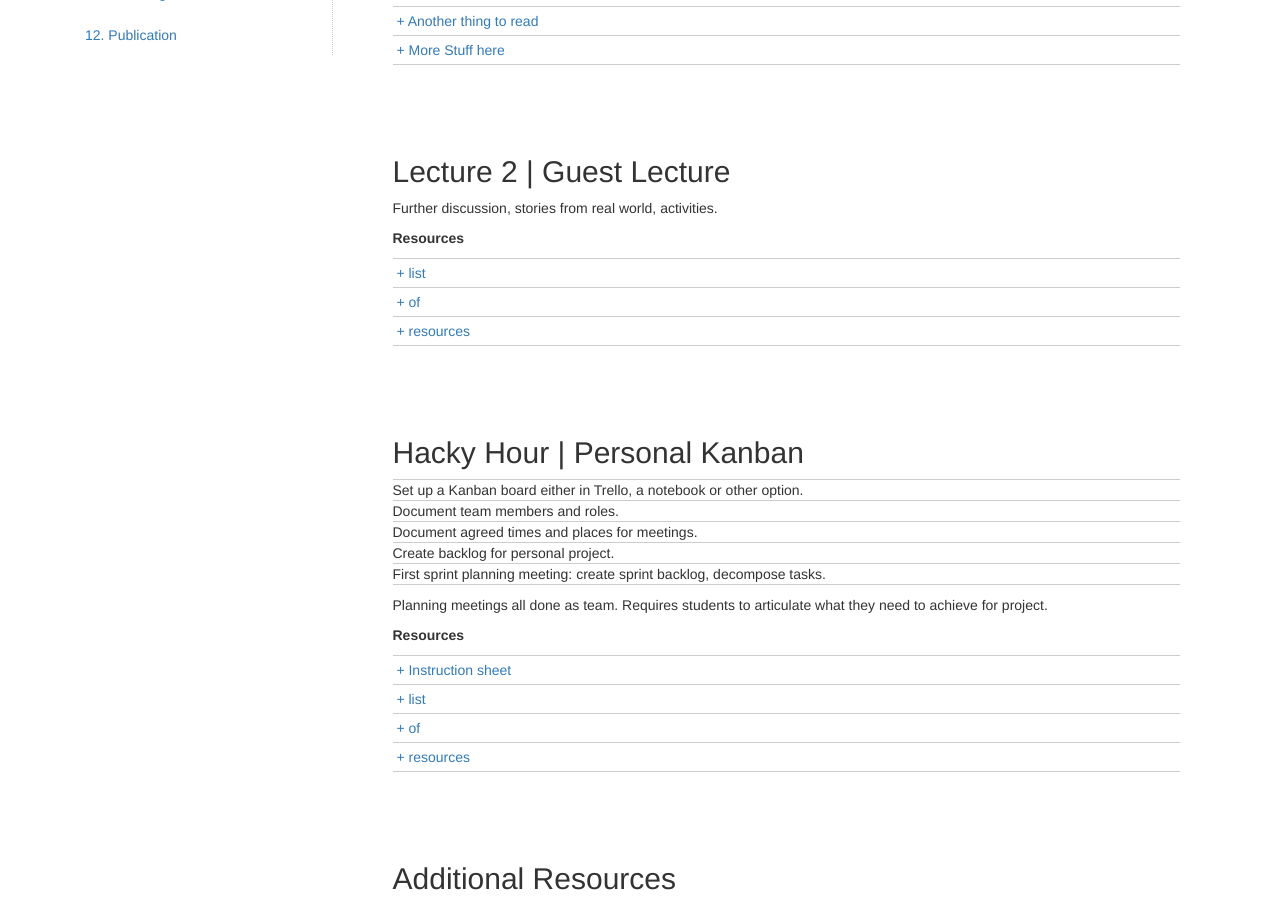
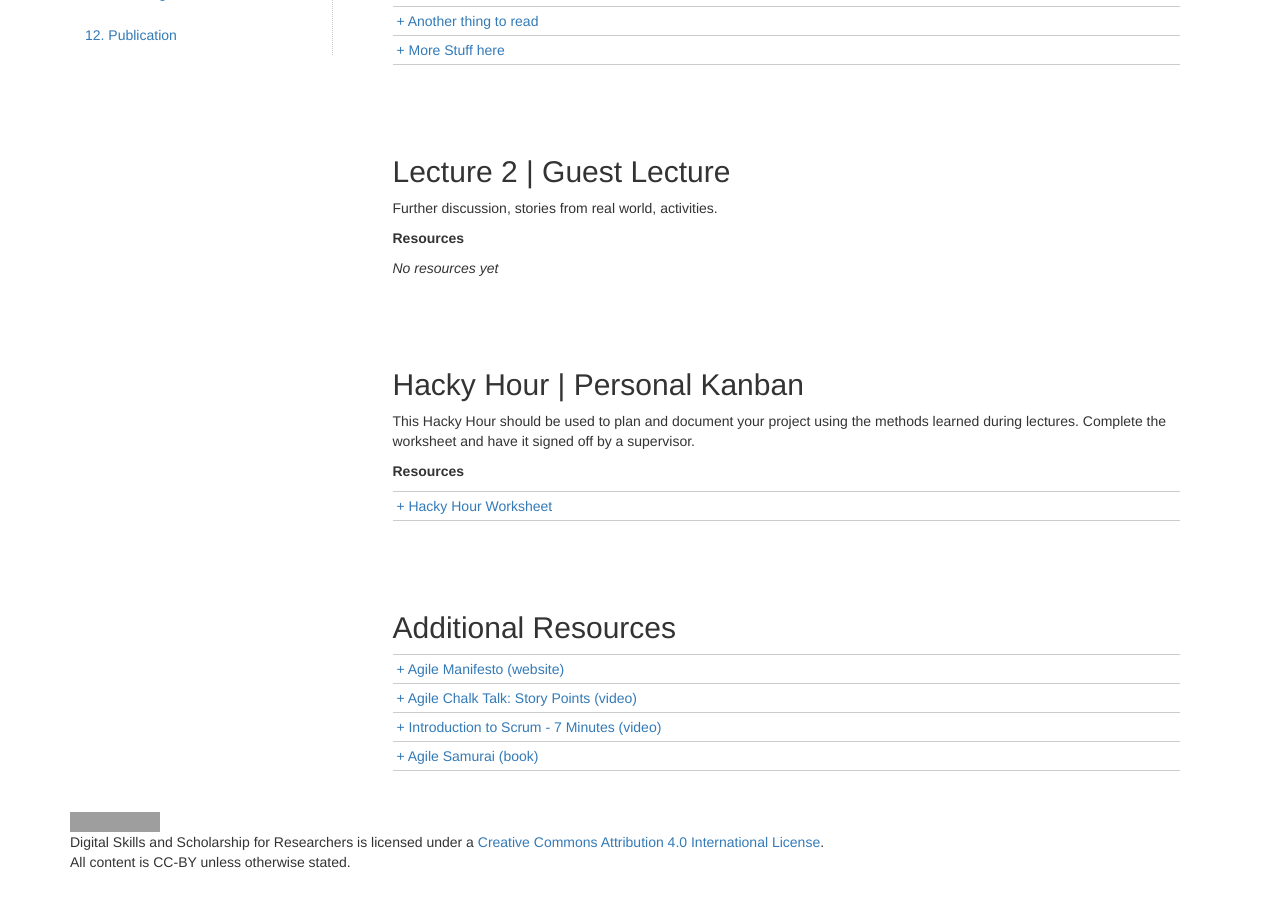
Before and after one commit to digital-skills-for-researchers/coursebook, a Jekyll site: the page built from modules/project-management/index.md, in a window 1280 px wide and 900 px high, scrolled down 539 px. Built offline with Jekyll 4.4.1, drawn with Linux system fonts in a browser that asks for light colours; grey boxes are pictures that could not be loaded.

Commit message:
WIP Resources for Project Management
Signed-off-by: Tanya Gray <Tanya@wifi-staff-172-24-25-12.net.auckland.ac.nz>

```diff
--- a/modules/project-management/index.md
+++ b/modules/project-management/index.md
@@ -34,30 +34,18 @@ Further discussion, stories from real world, activities.
 
 **Resources**
 
-- [list](#)
-- [of](#)
-- [resources](#)
+_No resources yet_
 
 
 
 
 ## Hacky Hour | Personal Kanban
 
-- Set up a Kanban board either in Trello, a notebook or other option.
-- Document team members and roles.
-- Document agreed times and places for meetings.
-- Create backlog for personal project.
-- First sprint planning meeting: create sprint backlog, decompose tasks.
-
-
-Planning meetings all done as team. Requires students to articulate what they need to achieve for project.
+This Hacky Hour should be used to plan and document your project using the methods learned during lectures. Complete the worksheet and have it signed off by a supervisor.
 
 **Resources**
 
-- [Instruction sheet](hacky-hour-worksheet.html)
-- [list](#)
-- [of](#)
-- [resources](#)
+- [Hacky Hour Worksheet](hacky-hour-worksheet.html)
 
 
 
```
Also changed, not shown: modules/project-management/hacky-hour-worksheet.md (added, +12 -0 lines).
